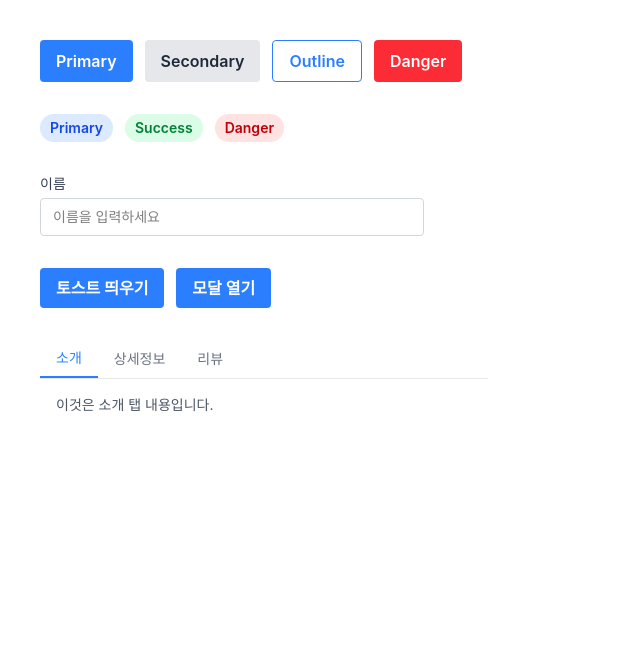
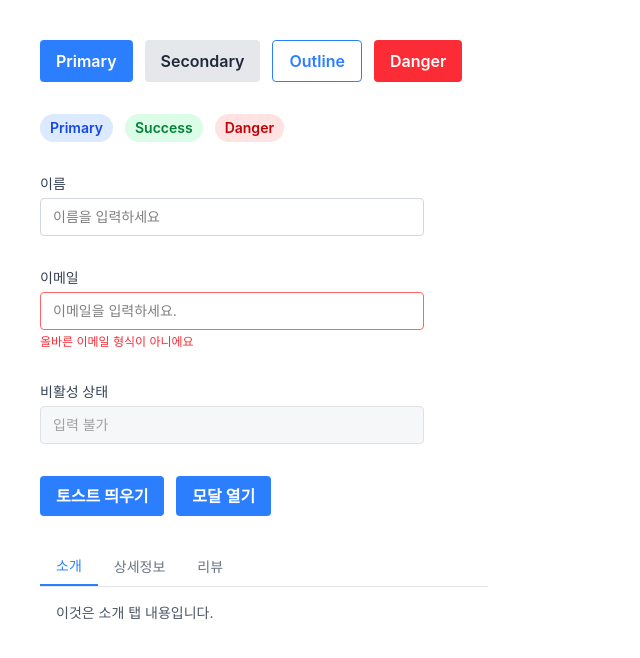
Before and after one commit to joinseong96/componentsLibrary, a React (Vite) app: page / in a window 1280 px wide. Shown: the top 658 px of the page, without its empty margins (0-640 px from the left). Built offline with nearby package versions, Linux system fonts and the light colour scheme.

Commit message:
components 수정

```diff
--- a/src/App.jsx
+++ b/src/App.jsx
@@ -38,6 +38,12 @@ export default function App() {
 				value={name}
 				onChange={(e) => setName(e.target.value)}
 			/>
+			<Input
+				label="이메일"
+				placeholder="이메일을 입력하세요."
+				error="올바른 이메일 형식이 아니에요"
+			/>
+			<Input label="비활성 상태" placeholder="입력 불가" disabled />
 
 			<div className="flex gap-3">
 				<Button onClick={() => setShowToast(true)}>토스트 띄우기</Button>
```
